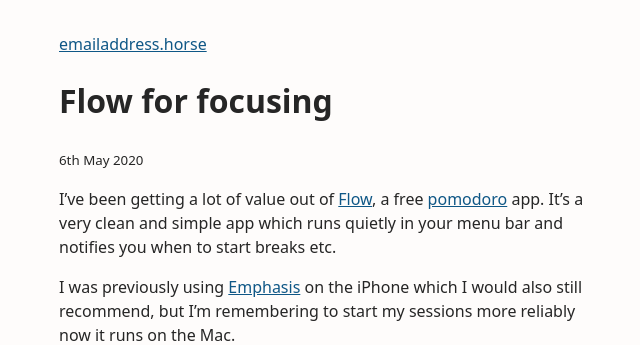
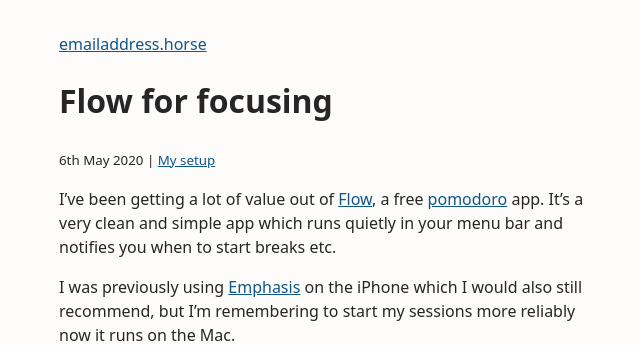
Before and after one commit to jdbann/emailaddress.horse, a Jekyll site: the page built from _posts/2020-05-06-flow-for-focusing.md, in a window 1280 px wide. Shown: the top 345 px of the page, without its empty margins (101-741 px from the left). Built offline with Jekyll 4.4.1, drawn with Linux system fonts in a browser that asks for light colours.

Commit message:
Setup a basic categories page

```diff
--- a/_layouts/article.html
+++ b/_layouts/article.html
@@ -2,6 +2,14 @@
 layout: default
 ---
 <h1>{{ page.title }}</h1>
-<small>{{ page.date | date_to_long_string: "ordinal" }}</small>
+<small>
+  {{ page.date | date_to_long_string: "ordinal" }}
+  {% if page.categories != empty %}
+    |
+    {% for category in page.categories %}
+      <a href="/categories#{{ category | slugify }}">{{ category | capitalize }}</a>
+    {% endfor %}
+  {% endif %}
+</small>
 
 {{ content }}
--- a/_posts/2020-05-06-flow-for-focusing.md
+++ b/_posts/2020-05-06-flow-for-focusing.md
@@ -1,5 +1,6 @@
 ---
 title: "Flow for focusing"
+categories: ["my setup"]
 ---
 
 I've been getting a lot of value out of [Flow], a free [pomodoro] app. It's a
```
Also changed, not shown: _posts/2020-05-05-using-kap.md (+1 -0 lines), categories.html (added, +14 -0 lines).
